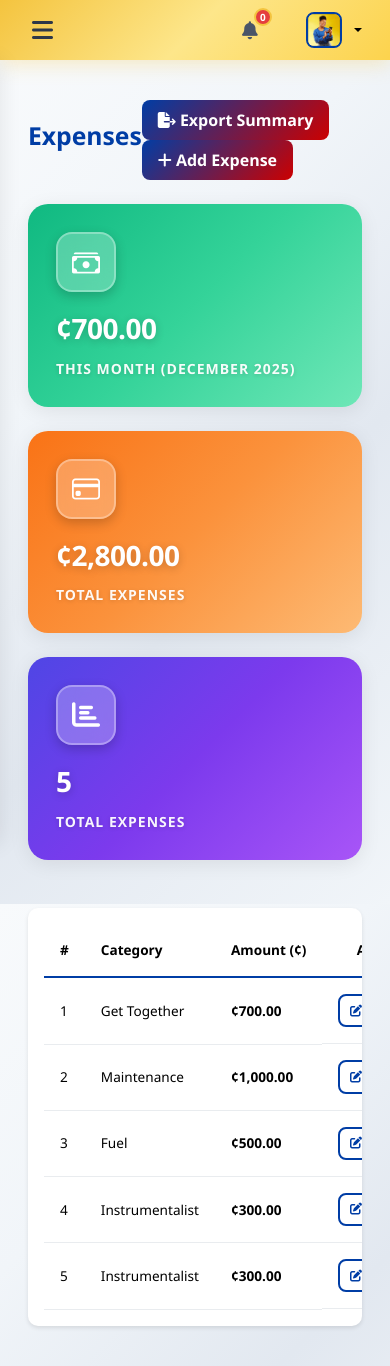
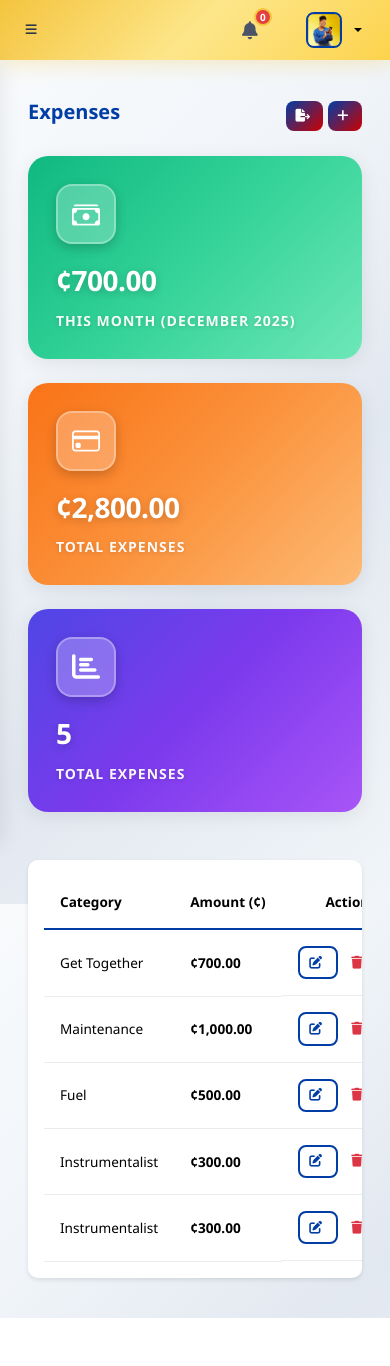
Before and after one commit to EbenezerQuayson/church_management_system, a PHP site: page /church_management_system/app/views/expenses.php in a window 390 px wide. After the commit the page ends 1318 px from the top, so only its background shows below. Run offline with PHP 8.4, Linux system fonts and the light colour scheme; the visitor is signed in with stand-in values (Sample User, id 1); data comes from the database, SQL or seed files in the repository.

Commit message:
Enhance mobile responsiveness of donations and expenses views; update table structure and styles for better usability

```diff
--- a/app/views/expenses.php
+++ b/app/views/expenses.php
@@ -168,6 +168,31 @@ if (isset($_POST['create_expense'])) {
 
 ?>
 <?php include 'header.php'; ?>
+<style>
+    /* Mobile optimization */
+@media (max-width: 576px) {
+
+    .btn {
+        padding: 0.35rem 0.6rem;
+        font-size: 0.8rem;
+    }
+
+    .btn i {
+        font-size: 0.8rem;         /* smaller icons */
+        margin-right: 4px;
+    }
+
+    h2 {
+        font-size: 1.25rem;        /* reduce page title size */
+    }
+
+    .btn span {
+        display: none;
+    }
+
+    }
+
+</style>
 <div class="main-content">
     <?php include 'sidebar.php'; ?>
 
@@ -176,10 +201,10 @@ if (isset($_POST['create_expense'])) {
             <h2 class="fw-bold" style="color: var(--primary-color);">Expenses</h2>
             <div>
                     <button class="btn btn-primary" data-bs-toggle="modal" data-bs-target="#exportSummaryModal">
-                <i class="fas fa-file-export"></i> Export Summary
+                <i class="fas fa-file-export"></i> <span>Export Summary</span>
             </button>
             <button class="btn btn-primary" data-bs-toggle="modal" data-bs-target="#addExpenseModal">
-                <i class="fas fa-plus"></i> Add Expense
+                <i class="fas fa-plus"></i> <span>Add Expense</span>
             </button>
 </div>
         </div>
@@ -235,7 +260,7 @@ if (isset($_POST['create_expense'])) {
                 <table class="table table-hover align-middle table-mobile-friendly">
                     <thead style="background-color: var(--primary-color); color: #fff;">
                         <tr>
-                            <th class="col-essential">#</th>
+                            <th class="col-hide-mobile">#</th>
                             <th class="col-essential">Category</th>
                             <th class="col-essential">Amount (¢)</th>
                             <th class="col-hide-mobile">Date</th>
@@ -253,7 +278,7 @@ if (isset($_POST['create_expense'])) {
 
                         <?php foreach ($expenses as $i => $row): ?>
                             <tr>
-                                <td class="col-essential"><?= $i + 1 ?></td>
+                                <td class="col-hide-mobile"><?= $i + 1 ?></td>
                                 <td class="col-essential"><?= htmlspecialchars($row['category_name'] ?? 'Uncategorized') ?></td>
                                 <td class="col-essential"><strong>¢<?= number_format($row['amount'], 2) ?></strong></td>
                                 <td class="col-hide-mobile"><?= date('M d, Y', strtotime($row['expense_date'])) ?></td>
```
Also changed, not shown: app/views/donations.php (+4 -4 lines), app/views/overview.php (+15 -16 lines).
